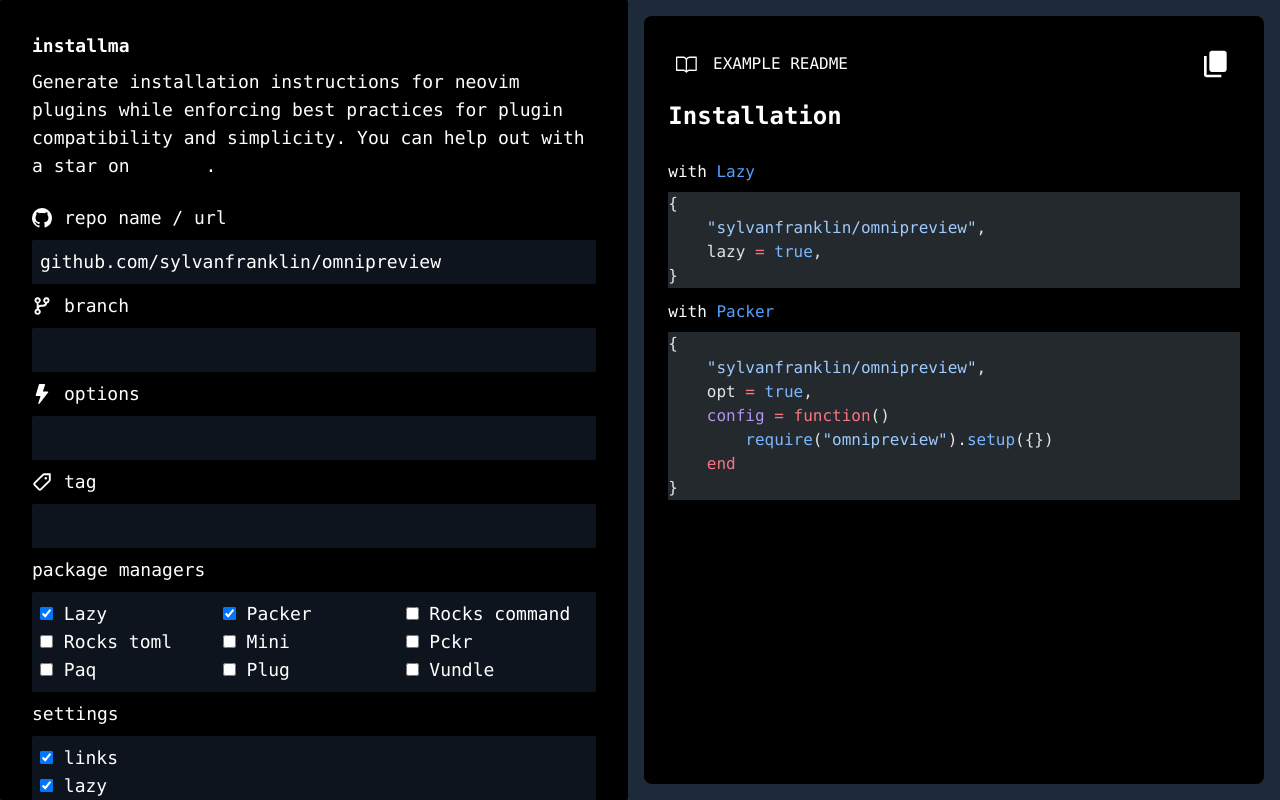
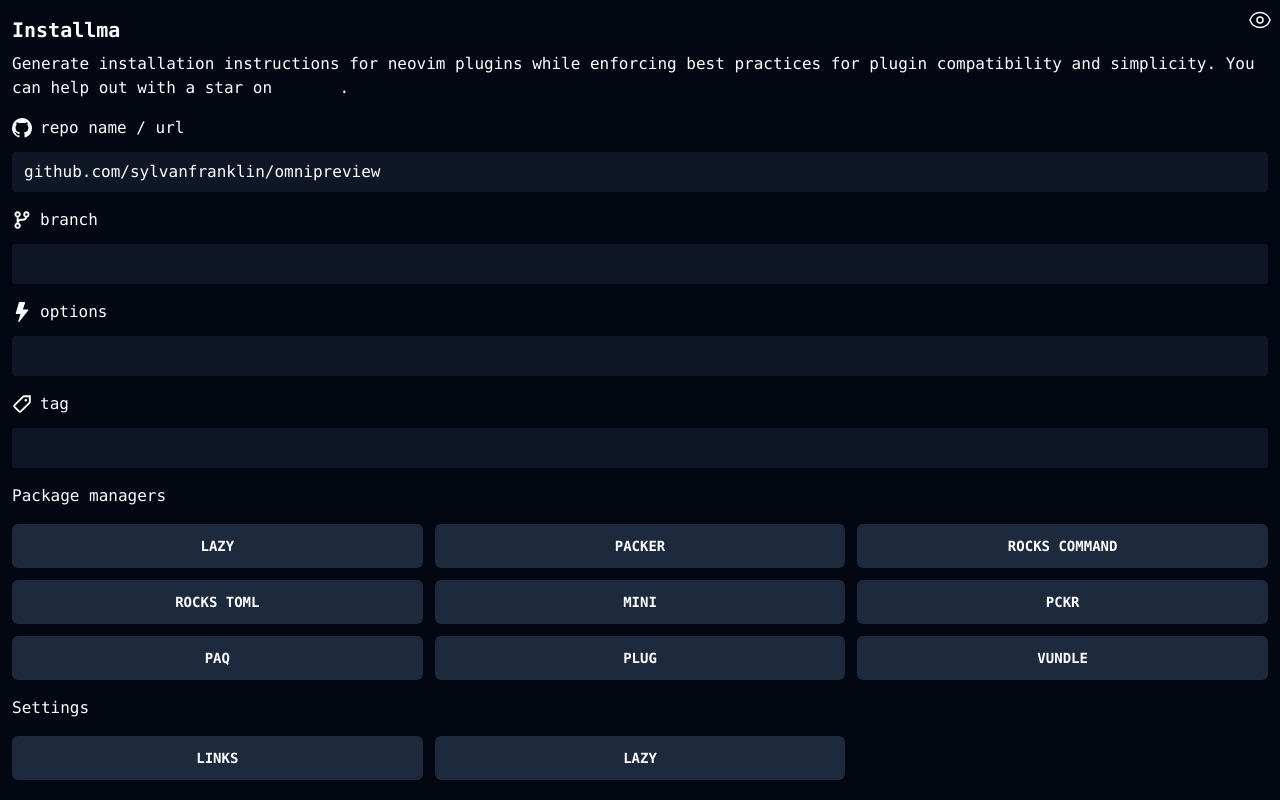
Before and after one commit to SylvanFranklin/installma, a SvelteKit app: page / in a window 1280 px wide. Built offline with nearby package versions, Linux system fonts and the light colour scheme.

Commit message:
perf: previewer styles

```diff
--- a/src/app.css
+++ b/src/app.css
@@ -9,6 +9,7 @@
   color utility to any element that depends on these defaults.
 */
 @layer base {
+
   *,
   ::after,
   ::before,
--- a/src/components/builder.svelte
+++ b/src/components/builder.svelte
@@ -11,6 +11,7 @@
 		options = $bindable(),
 		lazy = $bindable(),
 		links = $bindable(),
+		preview,
 	} = $props();
 
 	let pms = $state(all_pms);
@@ -20,14 +21,17 @@
 	}
 </script>
 
-<form onsubmit={handleSubmit} class="flex flex-col gap-2 text-left">
-	<h1 class="font-bold text-lg">installma</h1>
+<section
+	class={[
+		"w-screen lg:w-full bg-gray-950 text-white flex-grow flex-shrink-0 py-4 px-3 lg:flex-shrink",
+		preview && "-translate-x-full lg:translate-x-0",
+	]}
+>
+	<h1 class="font-bold text-xl mb-2">Installma</h1>
 	<p>
 		Generate installation instructions for neovim plugins while enforcing best
-		practices for plugin compatibility and simplicity. You can help out with a <span
-			>star</span
-		>
-		on
+		practices for plugin compatibility and simplicity. You can help out with a
+		star on
 		<a
 			href="https://github.com/SylvanFranklin/installma"
 			class="bg-linear-to-r from-blue-600 via-green-500 to-indigo-400 inline-block text-transparent bg-clip-text"
@@ -35,114 +39,157 @@
 			github
 		</a>.
 	</p>
-	<h1 class="flex flex-row items-center gap-3 mt-4">
+
+	<label class="flex flex-col gap-3 mt-4">
+		<div class="flex gap-2 items-center">
 			<svg
 				xmlns="http://www.w3.org/2000/svg"
 				width="20"
 				height="20"
 				viewBox="0 0 16 16"
-			><path
+			>
+				<path
 					fill="currentColor"
 					fill-rule="evenodd"
 					d="M7.976 0A7.977 7.977 0 0 0 0 7.976c0 3.522 2.3 6.507 5.431 7.584c.392.049.538-.196.538-.392v-1.37c-2.201.49-2.69-1.076-2.69-1.076c-.343-.93-.881-1.175-.881-1.175c-.734-.489.048-.489.048-.489c.783.049 1.224.832 1.224.832c.734 1.223 1.859.88 2.3.685c.048-.538.293-.88.489-1.076c-1.762-.196-3.621-.881-3.621-3.964c0-.88.293-1.566.832-2.153c-.05-.147-.343-.978.098-2.055c0 0 .685-.196 2.201.832c.636-.196 1.322-.245 2.007-.245s1.37.098 2.006.245c1.517-1.027 2.202-.832 2.202-.832c.44 1.077.146 1.908.097 2.104a3.16 3.16 0 0 1 .832 2.153c0 3.083-1.86 3.719-3.62 3.915c.293.244.538.733.538 1.467v2.202c0 .196.146.44.538.392A7.98 7.98 0 0 0 16 7.976C15.951 3.572 12.38 0 7.976 0"
 					clip-rule="evenodd"
-			/></svg
-		>
-		repo name / url
-	</h1>
+				/>
+			</svg>
+			<span>repo name / url</span>
+		</div>
 		<!-- svelte-ignore a11y_autofocus -->
 		<input
 			autofocus
-		class="outline-hidden bg-slate-800/50 rounded-xs text-white p-2 w-full"
+			class="outline-hidden bg-slate-800/50 rounded text-white py-2 px-3 w-full"
 			type="text"
 			bind:value={url}
 		/>
+	</label>
 
-	<h2 class="flex flex-row gap-3 items-center">
+	<label class="flex flex-col gap-3 mt-4">
+		<div class="flex gap-2 items-center">
 			<svg
 				xmlns="http://www.w3.org/2000/svg"
 				width="20"
 				height="20"
 				viewBox="0 0 16 16"
-			><path
+			>
+				<path
 					fill="currentColor"
 					fill-rule="evenodd"
 					d="M11.5 4.5a1 1 0 1 0 0-2a1 1 0 0 0 0 2m2.5-1a2.5 2.5 0 0 1-1.872 2.42A3.5 3.5 0 0 1 8.75 8.5h-1.5a2 2 0 0 0-1.965 1.626a2.501 2.501 0 1 1-1.535-.011v-4.23a2.501 2.501 0 1 1 1.5 0v1.742a3.5 3.5 0 0 1 2-.627h1.5a2 2 0 0 0 1.823-1.177A2.5 2.5 0 1 1 14 3.5m-8.5 9a1 1 0 1 1-2 0a1 1 0 0 1 2 0m0-9a1 1 0 1 1-2 0a1 1 0 0 1 2 0"
 					clip-rule="evenodd"
-			/></svg
-		>
-		branch
-	</h2>
+				/>
+			</svg>
+			<span>branch</span>
+		</div>
+		<!-- svelte-ignore a11y_autofocus -->
 		<input
-		class="outline-hidden bg-slate-800/50 text-white p-2 rounded-xs w-full"
+			autofocus
+			class="outline-hidden bg-slate-800/50 rounded text-white py-2 px-3 w-full"
 			type="text"
 			bind:value={branch}
 		/>
-	<h2 class="flex flex-row gap-3 items-center">
+	</label>
+
+	<label class="flex flex-col gap-3 mt-4">
+		<div class="flex gap-2 items-center">
 			<svg
 				xmlns="http://www.w3.org/2000/svg"
 				width="20"
 				height="20"
 				viewBox="0 0 16 16"
-			><path
+			>
+				<path
 					fill="currentColor"
 					d="M5.52.359A.5.5 0 0 1 6 0h4a.5.5 0 0 1 .474.658L8.694 6H12.5a.5.5 0 0 1 .395.807l-7 9a.5.5 0 0 1-.873-.454L6.823 9.5H3.5a.5.5 0 0 1-.48-.641z"
-			/></svg
-		>
-		options
-	</h2>
+				/>
+			</svg>
+			<span>options</span>
+		</div>
+		<!-- svelte-ignore a11y_autofocus -->
 		<input
-		class="outline-hidden bg-slate-800/50 text-white p-2 rounded-xs w-full"
+			autofocus
+			class="outline-hidden bg-slate-800/50 rounded text-white py-2 px-3 w-full"
 			type="text"
 			bind:value={options}
 		/>
-	<h2 class="flex flex-row gap-3 items-center">
+	</label>
+
+	<label class="flex flex-col gap-3 mt-4">
+		<div class="flex gap-2 items-center">
 			<svg
 				xmlns="http://www.w3.org/2000/svg"
 				width="20"
 				height="20"
 				viewBox="0 0 16 16"
-			><path
+			>
+				<path
 					fill="currentColor"
 					fill-rule="evenodd"
 					d="M9.664 1a1.75 1.75 0 0 0-1.237.512L1.514 8.419a1.75 1.75 0 0 0-.001 2.475L5.1 14.48a1.75 1.75 0 0 0 2.474 0l6.914-6.906A1.75 1.75 0 0 0 15 6.335V1zm-.177 1.573a.25.25 0 0 1 .177-.073H13.5v3.835a.25.25 0 0 1-.073.177L6.513 13.42a.25.25 0 0 1-.353 0L2.574 9.833a.25.25 0 0 1 0-.353zM11 6a1 1 0 1 0 0-2a1 1 0 0 0 0 2"
 					clip-rule="evenodd"
-			/></svg
-		>tag
-	</h2>
+				/>
+			</svg>
+			<span>tag</span>
+		</div>
+		<!-- svelte-ignore a11y_autofocus -->
 		<input
-		class="outline-hidden bg-slate-800/50 rounded-xs text-white p-2"
+			autofocus
+			class="outline-hidden bg-slate-800/50 rounded text-white py-2 px-3 w-full"
 			type="text"
 			bind:value={tag}
 		/>
+	</label>
 
-	<h2 class="">package managers</h2>
-	<span
-		class="grid grid-col grid-flow-row grid-cols-3 items-start bg-slate-800/50 p-2 rounded-xs"
+	<h3 class="mt-4 mb-2">Package managers</h3>
+	<fieldset aria-label="Select a package manager">
+		<div class="mt-2 grid grid-cols-3 gap-3 sm:grid-cols-6">
+			{#each pms as pm}
+				<label
+					class="bg-slate-800 text-white flex cursor-pointer items-center justify-center rounded-md px-3 py-3 text-sm font-semibold uppercase focus:outline-hidden sm:flex-1 has-checked:ring-2 has-checked:ring-slate-400 has-checked:bg-slate-700 has-checked:text-white"
 				>
-		{#each pms as pm}
-			<label>
 					<input
-					class="outline-hidden rounded-md text-white px-2 p-4"
-					autocomplete="off"
 						type="checkbox"
-					name="package managers"
+						name="package-manager"
 						value={pm}
 						bind:group={selected_pms}
+						class="sr-only"
 					/>
-				{pm}
+					<span>{pm}</span>
 				</label>
 			{/each}
-	</span>
-	<h2 class="flex flex-row gap-3 items-center">settings</h2>
-	<span class="flex flex-col items-start bg-slate-800/50 p-2 rounded-xs">
-		<label class="Links">
-			<input class="" type="checkbox" bind:checked={links} />
-			links
+		</div>
+	</fieldset>
+
+	<h3 class="mt-4 mb-2">Settings</h3>
+	<fieldset aria-label="Settings">
+		<div class="mt-2 grid grid-cols-3 gap-3 sm:grid-cols-6">
+			<label
+				class="bg-slate-800 text-white flex cursor-pointer items-center justify-center rounded-md px-3 py-3 text-sm font-semibold uppercase focus:outline-hidden sm:flex-1 has-checked:ring-2 has-checked:ring-slate-400 has-checked:bg-slate-700 has-checked:text-white"
+			>
+				<input
+					type="checkbox"
+					name="links"
+					value="links"
+					bind:checked={links}
+					class="sr-only"
+				/>
+				<span>links</span>
 			</label>
-		<label class="Lazy">
-			<input class="" type="checkbox" bind:checked={lazy} />
-			lazy
+
+			<label
+				class="bg-slate-800 text-white flex cursor-pointer items-center justify-center rounded-md px-3 py-3 text-sm font-semibold uppercase focus:outline-hidden sm:flex-1 has-checked:ring-2 has-checked:ring-slate-400 has-checked:bg-slate-700 has-checked:text-white"
+			>
+				<input
+					type="checkbox"
+					name="links"
+					value="lazy"
+					bind:checked={lazy}
+					class="sr-only"
+				/>
+				<span>lazy</span>
 			</label>
-	</span>
-</form>
+		</div>
+	</fieldset>
+</section>
--- a/src/components/previewer.svelte
+++ b/src/components/previewer.svelte
@@ -2,15 +2,8 @@
 	import { parse_options, pm_link, templates } from "$lib";
 	import { createHighlighter } from "shiki";
 
-	let {
-		selected_pms = $bindable(),
-		url = $bindable(),
-		branch,
-		tag,
-		options,
-		lazy,
-		links,
-	} = $props();
+	let { selected_pms, url, branch, tag, options, lazy, links, preview } =
+		$props();
 
 	let copy_button;
 	let hl = $state(
@@ -49,11 +42,14 @@
 	}
 </script>
 
-<div
-	class="w-full bg-black text-white p-6 overflow-scroll flex flex-col gap-3 disable-scrollbars rounded-lg m-4"
+<section
+	class={[
+		"w-screen lg:w-full flex-grow flex-shrink-0 lg:flex-shrink text-white p-6 pt-10 disable-scrollbars",
+		preview && "-translate-x-full lg:translate-x-0",
+	]}
 >
-	<nav
-		class="-pt-3 pb-2 bg-black w-full flex flex-row gap-4 items-center border-b-2 border-white/20 p-2"
+	<h3
+		class="flex gap-2 items-center text-lg uppercase border-b border-gray-500 pb-1"
 	>
 		<svg
 			xmlns="http://www.w3.org/2000/svg"
@@ -67,10 +63,10 @@
 				d="M0 3.75A.75.75 0 0 1 .75 3h7.497c1.566 0 2.945.8 3.751 2.014A4.5 4.5 0 0 1 15.75 3h7.5a.75.75 0 0 1 .75.75v15.063a.75.75 0 0 1-.755.75l-7.682-.052a3 3 0 0 0-2.142.878l-.89.891a.75.75 0 0 1-1.061 0l-.902-.901a3 3 0 0 0-2.121-.879H.75a.75.75 0 0 1-.75-.75Zm12.75 15.232a4.5 4.5 0 0 1 2.823-.971l6.927.047V4.5h-6.75a3 3 0 0 0-3 3ZM11.247 7.497a3 3 0 0 0-3-2.997H1.5V18h6.947c1.018 0 2.006.346 2.803.98Z"
 			/>
 		</svg>
+		<span>Example Readme</span>
 
-		<h1>EXAMPLE README</h1>
 		<button
-			type="submit"
+			type="button"
 			bind:this={copy_button}
 			onclick={copy}
 			aria-label="copy to clipboard"
@@ -78,8 +74,8 @@
 		>
 			<svg
 				xmlns="http://www.w3.org/2000/svg"
-				width="2em"
-				height="2em"
+				width="1.5em"
+				height="1.5em"
 				viewBox="0 0 24 24"
 			>
 				<path
@@ -88,14 +84,16 @@
 				/>
 			</svg>
 		</button>
-	</nav>
+	</h3>
+
 	{#await hl}
 		loading preview...
 	{:then hl}
-		<h1 class="text-2xl font-bold mb-4">Installation</h1>
+		<h2 class="text-xl font-bold my-4">Installation</h2>
+
 		{#each selected_pms as pm, index (pm)}
 			<span animate:flip={{ duration: 400 }}>
-				<h2 class="mb-2">
+				<h2 class="mb-2 mt-4">
 					with
 					{#if links}
 						<a href={pm_link(pm)} class="text-blue-400">{pm}</a>
@@ -119,7 +117,7 @@
 			</span>
 		{/each}
 	{/await}
-</div>
+</section>
 
 <style>
 	.disable-scrollbars::-webkit-scrollbar {
--- a/src/routes/+page.svelte
+++ b/src/routes/+page.svelte
@@ -9,23 +9,78 @@
     let options = $state("");
     let lazy = $state(true);
     let links = $state(true);
+    let preview = $state(false);
+
+    const toggle = () => {
+        preview = !preview;
+    };
 </script>
 
 <main
-    class="flex flex-row w-screen h-screen font-mono justify-center bg-gray-800"
+    class="flex flex-row w-screen h-screen font-mono bg-gray-800 overflow-x-hidden relative"
 >
-    <span
-        class="flex flex-col w-full gap-3 rounded-xs p-8 bg-black text-white overflow-scroll text-lg"
+    <button
+        aria-label="toggle preview"
+        class="text-white absolute top-2 right-2 cursor-pointer z-50 lg:hidden"
+        onclick={toggle}
     >
+        {#if preview}
+            <svg
+                xmlns="http://www.w3.org/2000/svg"
+                fill="none"
+                viewBox="0 0 24 24"
+                stroke-width="1.5"
+                stroke="currentColor"
+                class="size-6"
+            >
+                <path
+                    stroke-linecap="round"
+                    stroke-linejoin="round"
+                    d="M3.98 8.223A10.477 10.477 0 0 0 1.934 12C3.226 16.338 7.244 19.5 12 19.5c.993 0 1.953-.138 2.863-.395M6.228 6.228A10.451 10.451 0 0 1 12 4.5c4.756 0 8.773 3.162 10.065 7.498a10.522 10.522 0 0 1-4.293 5.774M6.228 6.228 3 3m3.228 3.228 3.65 3.65m7.894 7.894L21 21m-3.228-3.228-3.65-3.65m0 0a3 3 0 1 0-4.243-4.243m4.242 4.242L9.88 9.88"
+                />
+            </svg>
+        {:else}
+            <svg
+                xmlns="http://www.w3.org/2000/svg"
+                fill="none"
+                viewBox="0 0 24 24"
+                stroke-width="1.5"
+                stroke="currentColor"
+                class="size-6"
+            >
+                <path
+                    stroke-linecap="round"
+                    stroke-linejoin="round"
+                    d="M2.036 12.322a1.012 1.012 0 0 1 0-.639C3.423 7.51 7.36 4.5 12 4.5c4.638 0 8.573 3.007 9.963 7.178.07.207.07.431 0 .639C20.577 16.49 16.64 19.5 12 19.5c-4.638 0-8.573-3.007-9.963-7.178Z"
+                />
+                <path
+                    stroke-linecap="round"
+                    stroke-linejoin="round"
+                    d="M15 12a3 3 0 1 1-6 0 3 3 0 0 1 6 0Z"
+                />
+            </svg>
+        {/if}
+    </button>
+
     <Builder
         bind:selected_pms
         bind:url
         bind:branch
         bind:tag
         bind:options
+        bind:lazy
         bind:links
+        {preview}
+    />
+
+    <Previewer
+        bind:selected_pms
+        bind:url
+        bind:branch
+        bind:tag
+        bind:options
         bind:lazy
+        bind:links
+        {preview}
     />
-    </span>
-    <Previewer {selected_pms} {url} {tag} {branch} {options} {links} {lazy} />
 </main>
```
Lines whose indentation alone changed are shown as unchanged.
